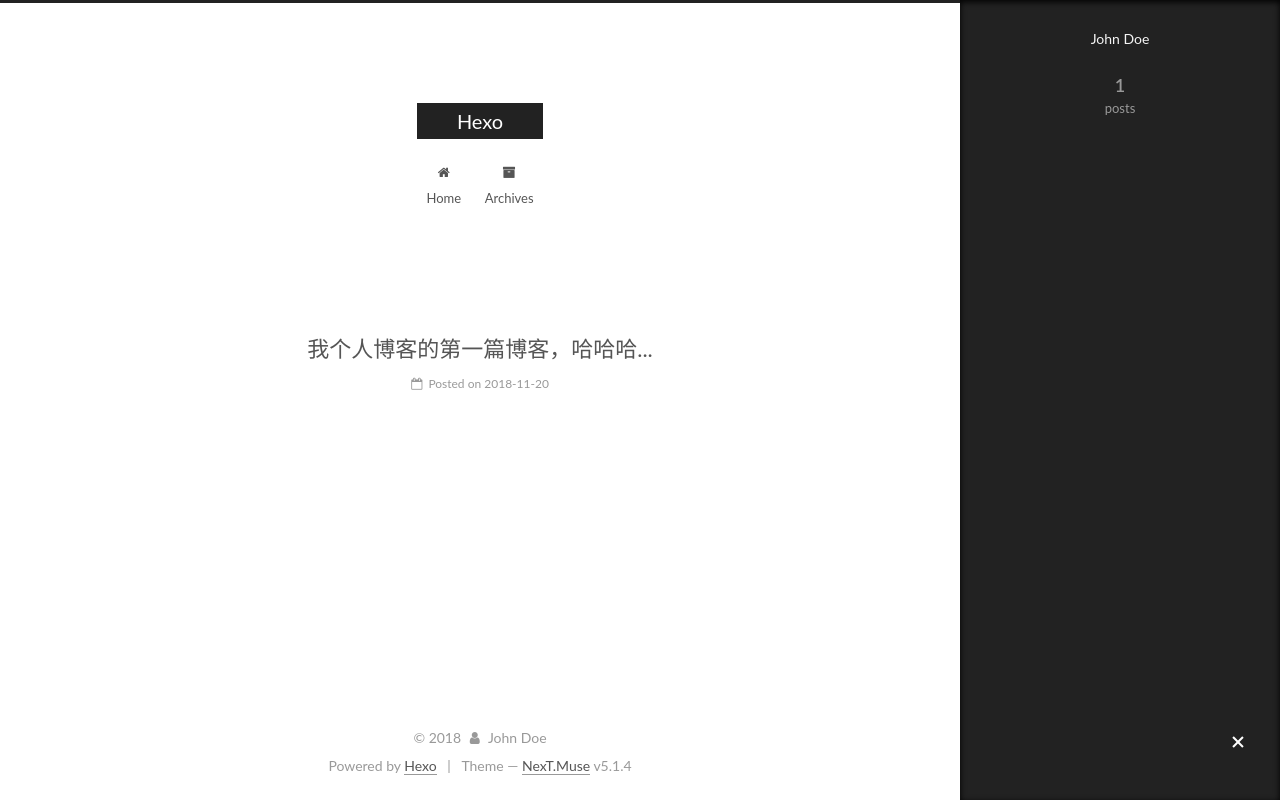
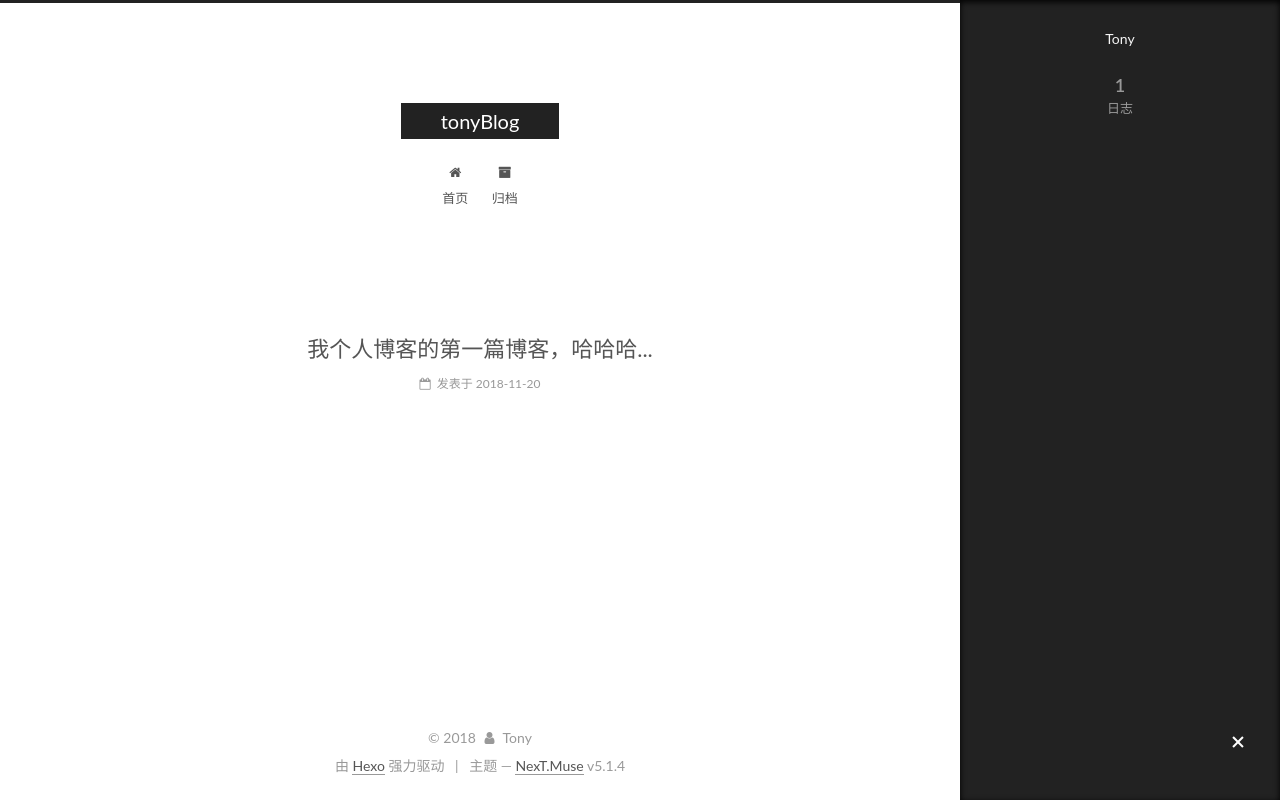
Before and after one commit to tony2y/tony2y.github.io, a plain HTML site: page index.html in a window 1280 px wide. Both pictures are taken after a click on the element 1238 px from the left and 743 px from the top of the page. Drawn offline with Linux system fonts and the light colour scheme.

Commit message:
Site updated: 2018-11-20 11:56:49

```diff
--- a/css/main.css
+++ b/css/main.css
@@ -1822,7 +1822,7 @@ pre .javascript .function {
   width: 4px;
   height: 4px;
   border-radius: 50%;
-  background: #2f4736;
+  background: #dee746;
 }
 .links-of-blogroll {
   font-size: 13px;
--- a/index.html
+++ b/index.html
@@ -5,7 +5,7 @@
 
 
 
-<html class="theme-next muse use-motion" lang="zh-CN">
+<html class="theme-next muse use-motion" lang="zh-Hans">
 <head><meta name="generator" content="Hexo 3.8.0">
   <meta charset="UTF-8">
 <meta http-equiv="X-UA-Compatible" content="IE=edge">
@@ -80,12 +80,12 @@
 
 
 <meta property="og:type" content="website">
-<meta property="og:title" content="Hexo">
+<meta property="og:title" content="tonyBlog">
 <meta property="og:url" content="http://yoursite.com/index.html">
-<meta property="og:site_name" content="Hexo">
-<meta property="og:locale" content="zh-CN">
+<meta property="og:site_name" content="tonyBlog">
+<meta property="og:locale" content="zh-Hans">
 <meta name="twitter:card" content="summary">
-<meta name="twitter:title" content="Hexo">
+<meta name="twitter:title" content="tonyBlog">
 
 
 
@@ -101,7 +101,7 @@
     motion: {"enable":true,"async":false,"transition":{"post_block":"fadeIn","post_header":"slideDownIn","post_body":"slideDownIn","coll_header":"slideLeftIn","sidebar":"slideUpIn"}},
     duoshuo: {
       userId: '0',
-      author: 'Author'
+      author: '博主'
     },
     algolia: {
       applicationID: '',
@@ -121,7 +121,7 @@
 
 
 
-  <title>Hexo</title>
+  <title>tonyBlog</title>
 
 
 
@@ -133,7 +133,7 @@
 
 </head>
 
-<body itemscope="" itemtype="http://schema.org/WebPage" lang="zh-CN">
+<body itemscope="" itemtype="http://schema.org/WebPage" lang="zh-Hans">
 
 
 
@@ -152,7 +152,7 @@
     <div class="custom-logo-site-title">
       <a href="/" class="brand" rel="start">
         <span class="logo-line-before"><i></i></span>
-        <span class="site-title">Hexo</span>
+        <span class="site-title">tonyBlog</span>
         <span class="logo-line-after"><i></i></span>
       </a>
     </div>
@@ -182,7 +182,7 @@
 
               <i class="menu-item-icon fa fa-fw fa-home"></i> <br>
 
-            Home
+            首页
           </a>
         </li>
 
@@ -192,7 +192,7 @@
 
               <i class="menu-item-icon fa fa-fw fa-archive"></i> <br>
 
-            Archives
+            归档
           </a>
         </li>
 
@@ -232,13 +232,13 @@
     <link itemprop="mainEntityOfPage" href="http://yoursite.com/2018/11/20/我个人博客的第一篇博客，哈哈哈/">
 
     <span hidden itemprop="author" itemscope="" itemtype="http://schema.org/Person">
-      <meta itemprop="name" content="John Doe">
+      <meta itemprop="name" content="Tony">
       <meta itemprop="description" content="">
       <meta itemprop="image" content="/images/avatar.gif">
     </span>
 
     <span hidden itemprop="publisher" itemscope="" itemtype="http://schema.org/Organization">
-      <meta itemprop="name" content="Hexo">
+      <meta itemprop="name" content="tonyBlog">
     </span>
 
 
@@ -258,9 +258,9 @@
                 <i class="fa fa-calendar-o"></i>
               </span>
 
-                <span class="post-meta-item-text">Posted on</span>
+                <span class="post-meta-item-text">发表于</span>
 
-              <time title="Post created" itemprop="dateCreated datePublished" datetime="2018-11-20T10:49:54+08:00">
+              <time title="创建于" itemprop="dateCreated datePublished" datetime="2018-11-20T10:49:54+08:00">
                 2018-11-20
               </time>
 
@@ -370,7 +370,7 @@
         <div class="site-overview">
           <div class="site-author motion-element" itemprop="author" itemscope="" itemtype="http://schema.org/Person">
 
-              <p class="site-author-name" itemprop="name">John Doe</p>
+              <p class="site-author-name" itemprop="name">Tony</p>
               <p class="site-description motion-element" itemprop="description"></p>
           </div>
 
@@ -382,7 +382,7 @@
                 <a href="/archives/">
 
                   <span class="site-state-item-count">1</span>
-                  <span class="site-state-item-name">posts</span>
+                  <span class="site-state-item-name">日志</span>
                 </a>
               </div>
 
@@ -426,13 +426,13 @@
   <span class="with-love">
     <i class="fa fa-user"></i>
   </span>
-  <span class="author" itemprop="copyrightHolder">John Doe</span>
+  <span class="author" itemprop="copyrightHolder">Tony</span>
 
 
 </div>
 
 
-  <div class="powered-by">Powered by <a class="theme-link" target="_blank" href="https://hexo.io">Hexo</a></div>
+  <div class="powered-by">由 <a class="theme-link" target="_blank" href="https://hexo.io">Hexo</a> 强力驱动</div>
 
 
 
@@ -440,7 +440,7 @@
 
 
 
-  <div class="theme-info">Theme &mdash; <a class="theme-link" target="_blank" href="https://github.com/iissnan/hexo-theme-next">NexT.Muse</a> v5.1.4</div>
+  <div class="theme-info">主题 &mdash; <a class="theme-link" target="_blank" href="https://github.com/iissnan/hexo-theme-next">NexT.Muse</a> v5.1.4</div>
 
 
 
```
Also changed, not shown: 2018/11/20/我个人博客的第一篇博客，哈哈哈/index.html (+18 -18 lines), archives/2018/11/index.html (+17 -17 lines), archives/2018/index.html (+17 -17 lines), archives/index.html (+17 -17 lines).
